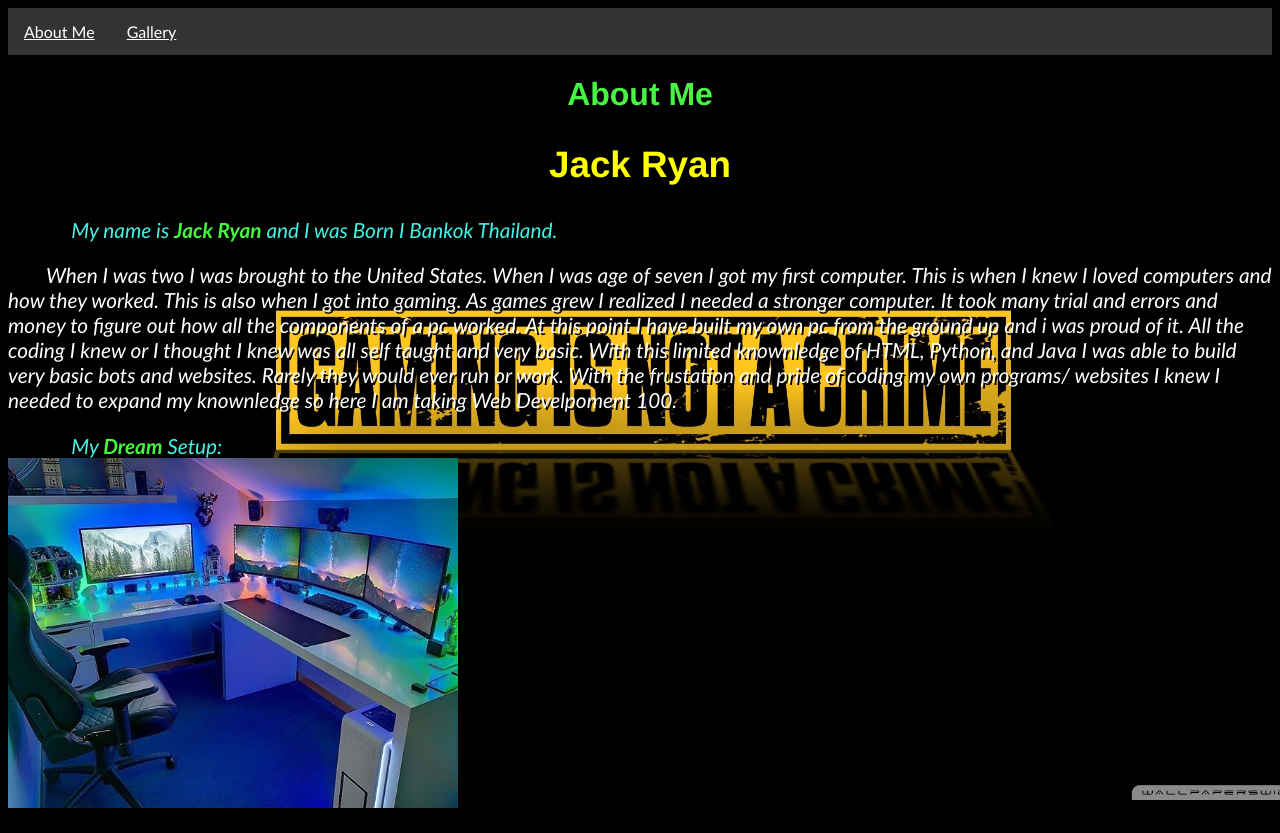
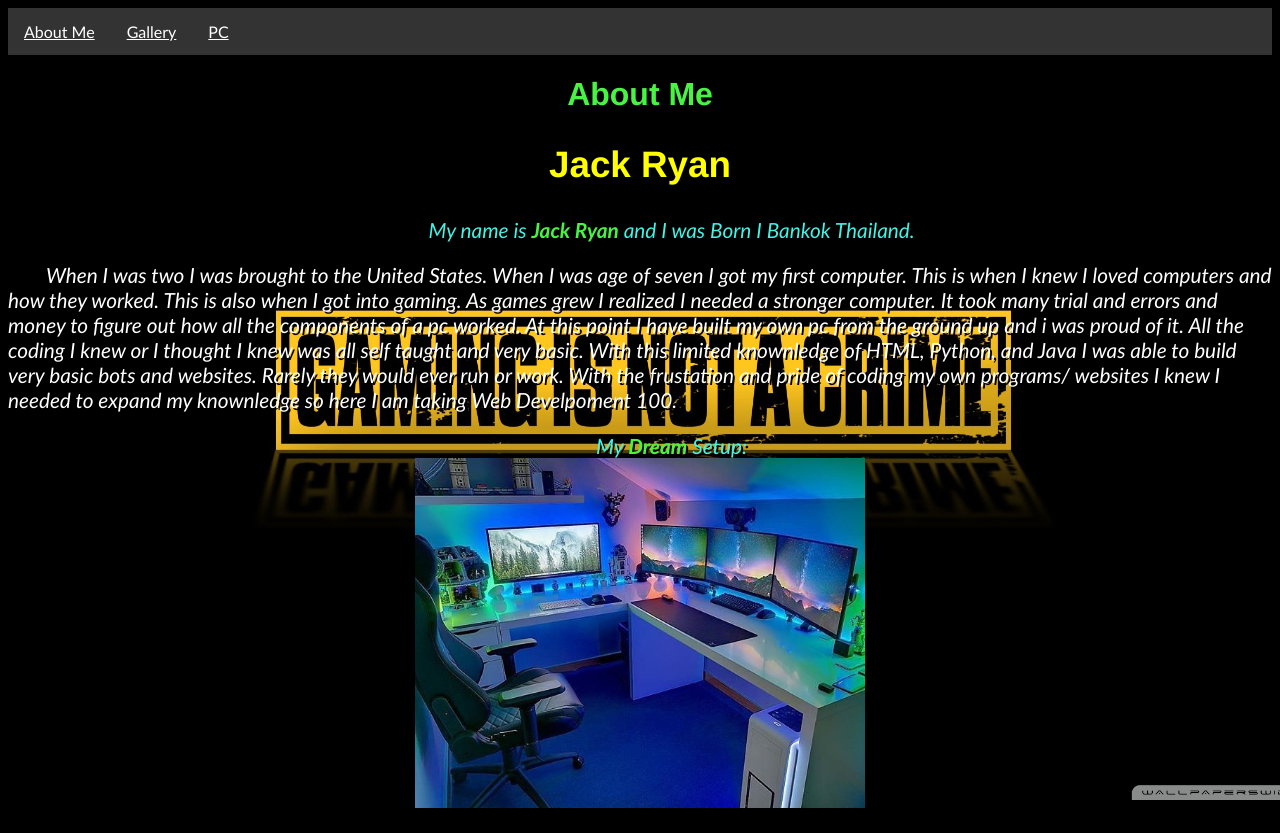
Before and after one commit to JaRyan13/About_Me, a plain HTML site: page Index.html in a window 1280 px wide. Drawn offline with Linux system fonts and the light colour scheme.

Commit message:
stuff and things

```diff
--- a/Index.html
+++ b/Index.html
@@ -13,6 +13,7 @@
       <ul>
         <li><a href="Index.html">About Me</a></li>
         <li><a href="Gallery.html">Gallery</a></li>
+        <li><a href="pcspecs.html">PC</a></li>
       </ul>
     </nav>
 
--- a/stylesheet.css
+++ b/stylesheet.css
@@ -47,6 +47,8 @@ strong{
 }
 #intro{
 	color:rgb(66, 244, 229);
+	text-align: center;
+	text-shadow: 2px 2px black;
 	text-indent: 5%;
 	font-style: italic;
 	font-size: 130%;
```
Also changed, not shown: Gallery.html (+1 -0 lines), pcspecs.html (+1 -0 lines).
